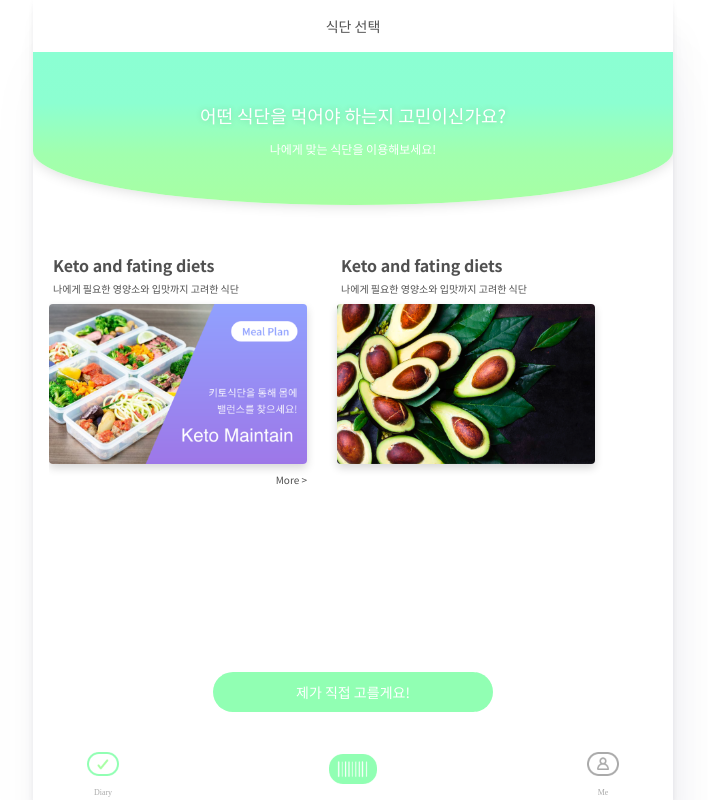
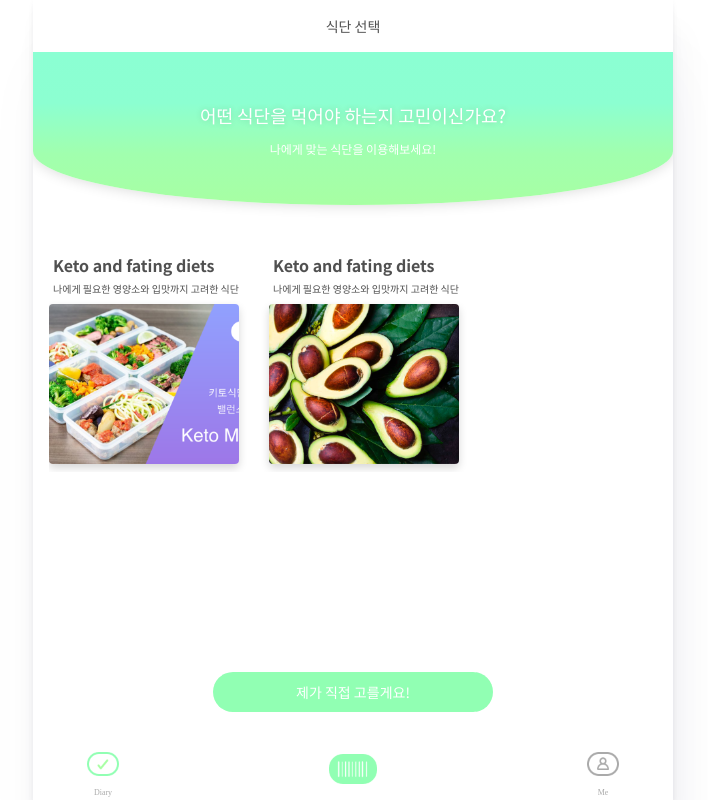
Before and after one commit to LeeJaeWonLJW/4th-Industry-Revolution-hw-sw-hackathon, a Vue app: page /tab/dietlist in a window 1280 px wide. Shown: the whole page, without its empty margins (287-995 px from the left). Built offline with nearby package versions, Linux system fonts and the light colour scheme; a web font is replaced by a local one.

Commit message:
alkasklakasdknlasdklasdklasd

```diff
--- a/src/App.vue
+++ b/src/App.vue
@@ -176,7 +176,7 @@ body {
   display: none;
 }
 
-.slider > .item:first-child:after {
+.slider.more-text > .item:first-child:after {
   position: relative;
   content: 'More >';
   bottom: 0;
@@ -187,7 +187,6 @@ body {
 
 .slider > .item {
   flex-shrink: 0;
-  margin-right: 30px;
   scroll-snap-align: start;
 }
 .slider .item > h3,
@@ -246,10 +245,6 @@ body {
   margin: 4px 0;
 }
 
-.slider .item {
-  width: 258px;
-}
-
 .diet-card {
   position: relative;
   margin: 8px 0;
@@ -273,7 +268,8 @@ body {
   bottom: 0;
   margin-bottom: 16px;
 }
-
+.pull-left { float: left; }
+.pull-right { float: right; }
 .margin-center { margin: 0 auto; }
 .box-shadow {
   box-shadow: 0 0 6px 0 rgba(0, 0, 0, 0.16);
--- a/src/components/DietList.vue
+++ b/src/components/DietList.vue
@@ -47,6 +47,9 @@ export default {
 </script>
 
 <style scoped>
+.slider .item {
+  margin-right: 30px;
+}
 .text-left {
   text-align: left;
 }
--- a/src/components/Index.vue
+++ b/src/components/Index.vue
@@ -38,7 +38,7 @@
         <ProgressBar :image="require('../assets/user1.png')"
                       value="40%"></ProgressBar>
         <ProgressBar :image="require('../assets/user2.png')"
-                     value="50%"></ProgressBar>
+                     value="-10%"></ProgressBar>
         <ProgressBar :image="require('../assets/profile.png')"
                      :active='true'
                      value="60%"></ProgressBar>
--- a/src/components/ProgressBar.vue
+++ b/src/components/ProgressBar.vue
@@ -39,7 +39,7 @@ export default {
       return this.active ? 'col-4-sm goal-box active' : 'col-2-sm goal-box';
     },
     height: function() {
-        return 'height: ' + this.value + ';';
+      return 'height: ' + this.value + ';';
     }
   }
 };
```
